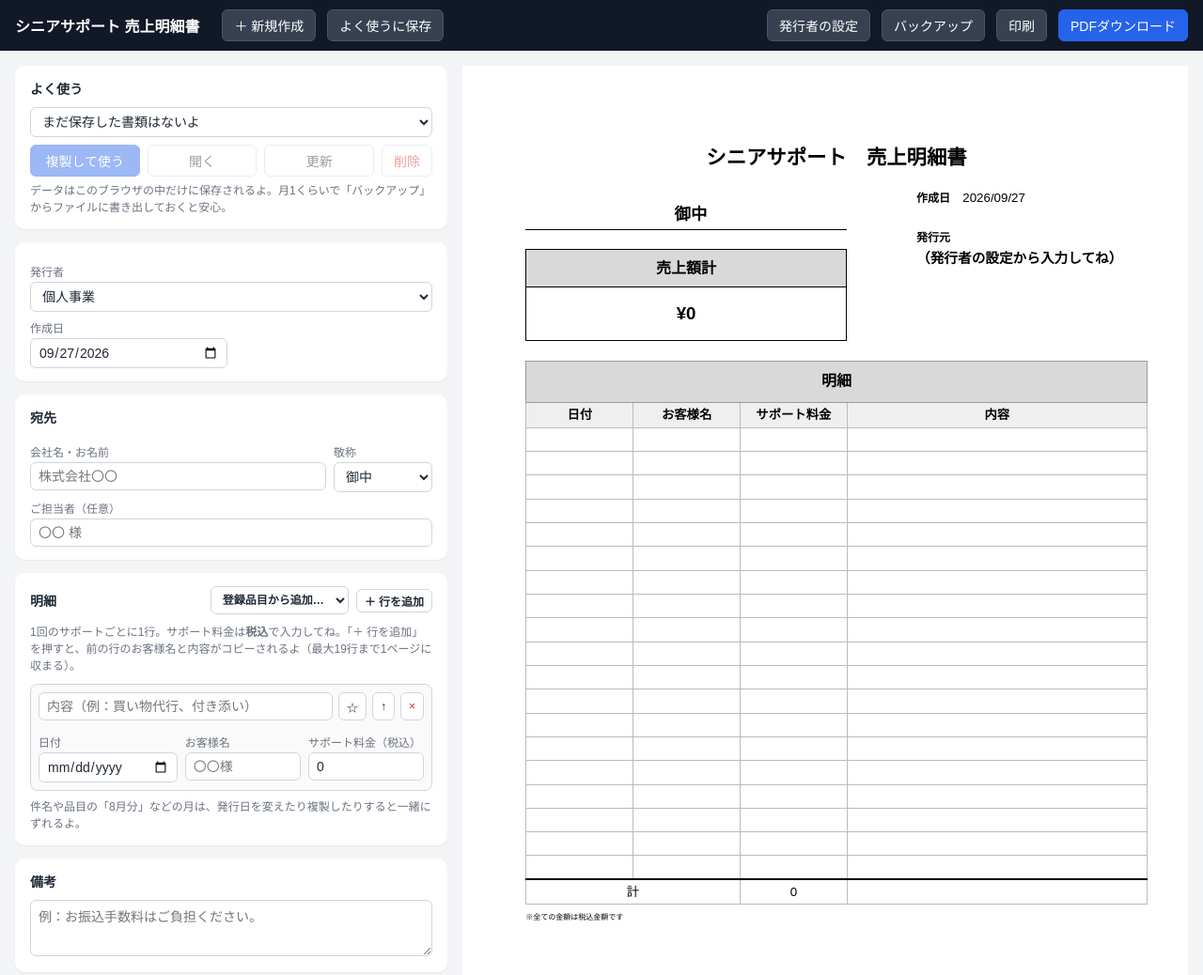
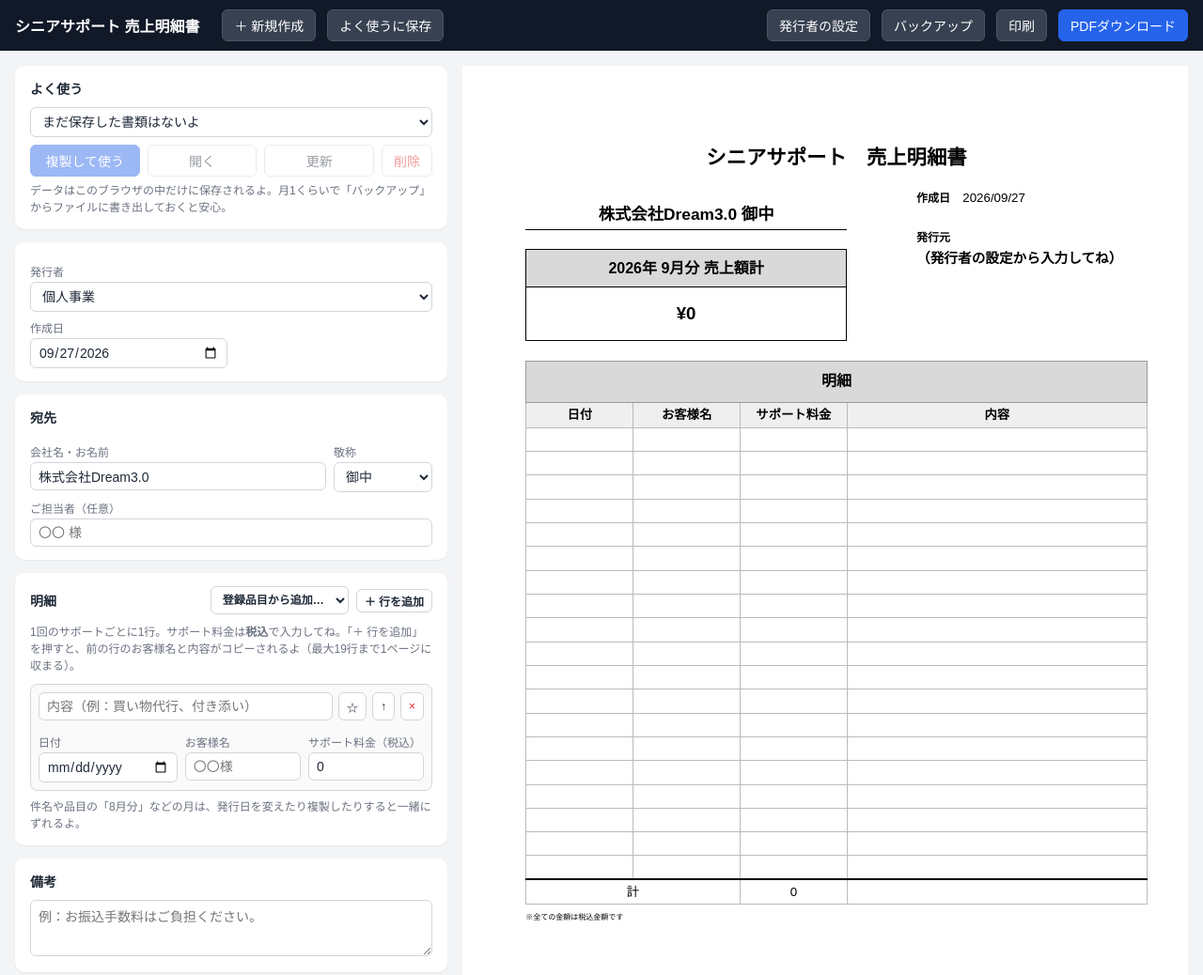
Before and after one commit to grunieoffice-prog/mitsumori-seikyu, a plain HTML site: page meisai/index.html in a window 1280 px wide. Shown: the top 1038 px of the page at 94% size. Drawn offline with Linux system fonts and the light colour scheme.

Commit message:
meisai：発行元に発行者設定を表示、宛先の初期値、作成月入りの売上額計
Co-Authored-By: Claude Opus 5.5 <noreply@anthropic.com>

```diff
--- a/meisai/index.html
+++ b/meisai/index.html
@@ -332,7 +332,7 @@ function newDoc(type = 'statement') {
   const issue = ymd(new Date());
   return {
     id: null, type, profileId, issueDate: issue, dueDate: defaultDue(type, issue),
-    subject:'', clientName:'', honorific:'御中', clientContact:'',
+    subject:'', clientName:'株式会社Dream3.0', honorific:'御中', clientContact:'',
     items:[{name:'', qty:1, unit:'式', price:0, rate:10}], priceMode: store.lastPriceMode || 'excl', withholding:false, notes:'', showBank:true
   };
 }
@@ -514,6 +514,8 @@ function renderSheet() {
   {
     const md = v => { if (!v) return ''; const [, m, d] = v.split('-').map(Number); return `${m}/${d}`; };
     const slash = v => v ? v.replace(/-/g, '/') : '';
+    // 作成日の月：2026/09/27 →「2026年 9月分 」
+    const ymLabel = doc.issueDate ? `${doc.issueDate.slice(0, 4)}年 ${+doc.issueDate.slice(5, 7)}月分 ` : '';
     const empty = '<tr><td></td><td></td><td></td><td></td></tr>';
     const rows = doc.items.map(it => !it.name && !it.date && !it.customer && !+it.price ? empty
       : `<tr><td class="c">${md(it.date)}</td><td class="c">${esc(it.customer || '')}</td><td class="c">${it.price === '' ? '' : num(Math.floor((+it.qty || 1) * (+it.price || 0)))}</td><td>${esc(it.name)}</td></tr>`);
@@ -527,7 +529,7 @@ function renderSheet() {
         <div class="left">
           <div class="to">${esc(doc.clientName) || '&nbsp;'} ${esc(doc.honorific)}</div>
           ${doc.clientContact ? `<div class="contact">${esc(doc.clientContact)}</div>` : ''}
-          <div class="sumbox"><div class="k">売上額計</div><div class="v">${yen(c.total)}</div></div>
+          <div class="sumbox"><div class="k">${ymLabel}売上額計</div><div class="v">${yen(c.total)}</div></div>
         </div>
         <div class="right">
           <div><span class="lbl">作成日</span>${slash(doc.issueDate)}</div>
```
